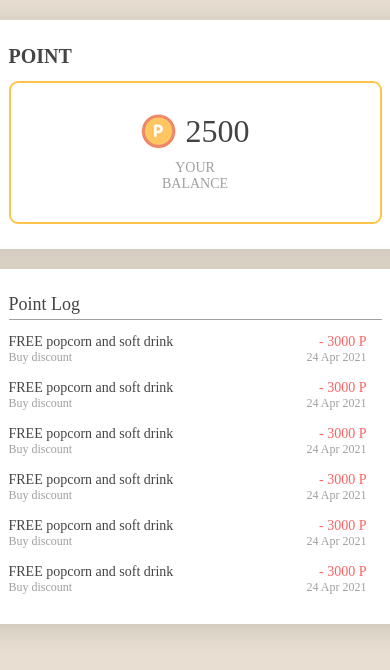
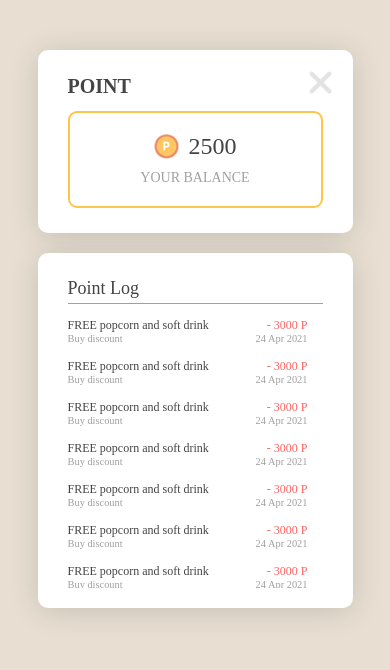
Before and after one commit to PiriyaDEV/friendzone_app, a Vue app: page /backup in a window 390 px wide. Shown: the top 670 px of the page. Built offline with nearby package versions, Linux system fonts and the light colour scheme; a web font is replaced by a local one; what vue2-smooth-scroll would draw is missing.

Commit message:
Update PointDetail.vue

```diff
--- a/src/components/popup/PointDetail.vue
+++ b/src/components/popup/PointDetail.vue
@@ -109,6 +109,11 @@ export default {
   display: flex;
 }
 
+div::-webkit-scrollbar {
+    height: 5px;
+    width: 5px;
+  }
+
 #transaction {
   margin-bottom: 15px;
 }
@@ -155,4 +160,48 @@ export default {
   color: #444444;
   cursor: pointer;
 }
+
+@media screen and (max-width: 1024px) {
+  .popup-form{
+    margin: 50px 0px 20px 0px;
+  }
+}
+
+@media screen and (max-width: 690px) {
+  #yellow-box{
+    padding:30px 100px;
+  }
+
+  #point{
+    font-size:3em;
+  }
+
+  #coin-logo{
+    width: 25px;
+    height: 25px;
+  }
+}
+
+@media screen and (max-width: 490px) {
+  .popup-form{
+    padding-right: 30px !important;
+    padding-left: 30px !important;
+  }
+
+  #transaction-box{
+    width:240px;
+  }
+
+  .transaction-text{
+    font-size:1.5em;
+  }
+
+  .transaction-info{
+    font-size: 1.3em;
+  }
+
+  #yellow-box{
+    padding:20px 0px;
+  }
+}
 </style>
```
